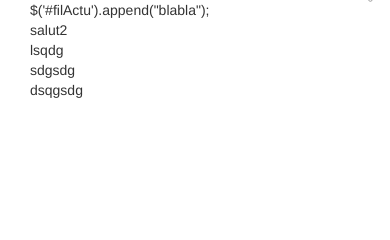
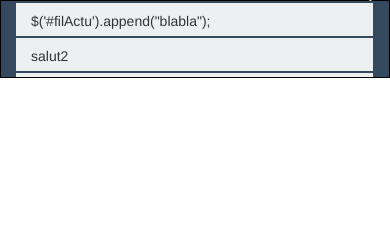
Before and after one commit to H4213/WeLyon1.0, a Flask app: template templates/index.html in a window 390 px wide. Shown: the part 247-487 px from the top of the page. Run offline with Flask 2, Linux system fonts and the light colour scheme; the template is opened without the code that fills it: most values are stand-ins (such as "Sample title", 1, 10 or a date in 2020); some libraries are stand-ins or nearby versions.

Commit message:
avancé css

```diff
--- a/server/serviceLog.py
+++ b/server/serviceLog.py
@@ -56,7 +56,7 @@ def getFil(more):
 	script = "<script>setId("+str(more)+");</script>"
 
 
-	div = '<div id="filActu" class="col-sm-2"><span id="'+str(log.idUser)+'">'+user.pseudo+'</span><br>'+log.action+'<br><span id="'+str(log.idPin)+'">'+pinName+'</span><script>//alert("'+ str(log.id) +'appele")</script></div>'
+	div = '<div id="filActu" class="col-sm-2"><span id="'+str(log.idUser)+'">'+user.pseudo+'</span><br>'+log.action+'<br><span id="'+str(log.idPin)+'">'+pinName+'</span></div>'
 
 	return div + script + getNext
 
--- /dev/null
+++ b/static/css/social.css
@@ -0,0 +1,22 @@
+.maRow{
+	background-color: #34495e;
+	border: 1px solid black;
+	height: 40px;
+	overflow: hidden;
+}
+
+#filActubox{
+	background-color: #34495e;
+	border: 1px solid black;
+	height: 78px;
+	overflow: hidden;
+}
+
+#filActu{
+	background-color: #ecf0f1;
+	box-shadow: -1px 2px 3px 3px #34495e inset;
+	box-shadow: -1px 2px 0px 0px #34495e inset;
+	padding: 5px;
+	padding-left: 15px;
+	padding-top: 10px;
+}
--- a/templates/index.html
+++ b/templates/index.html
@@ -25,6 +25,7 @@
         <!-- Custom styles for this template -->
         <!-- <link href="../static/css/weLyon.css" rel="stylesheet">   -->
         <link href="{{url_for('static', filename='./css/weLyon.css') }}" rel="stylesheet">
+        <link href="{{url_for('static', filename='./css/social.css') }}" rel="stylesheet">
     </head>
 
 
@@ -146,10 +147,12 @@
 
             </div>
 
-            <div class="row">
-                <div id="filActu" class="col-sm-12">
+            <div id="maRow" class="row">
+                <div id="filActubox" class="col-sm-12">
                         <div id="filActu" class="col-sm-2">
+                            <div id="color">
                             $('#filActu').append("blabla");
+                            </div>
                         </div>
                         <div id="filActu" class="col-sm-2">
                             salut2
@@ -220,8 +223,8 @@
                     url: 'fil/'+dernier_id,
                     success: function(data){
                         if(data!=''){
-                            $(data).prependTo('#filActu').hide().animate({'height':'toggle','opacity':'toggle'},2000);
-                            $('#filActu div:last-child').remove();
+                            $(data).prependTo('#filActubox').hide().animate({'height':'toggle','opacity':'toggle'},2000);
+                            $('#filActubox div:last-child').remove();
                         }
                     }
                 });
```
Also changed, not shown: src/test.db.
